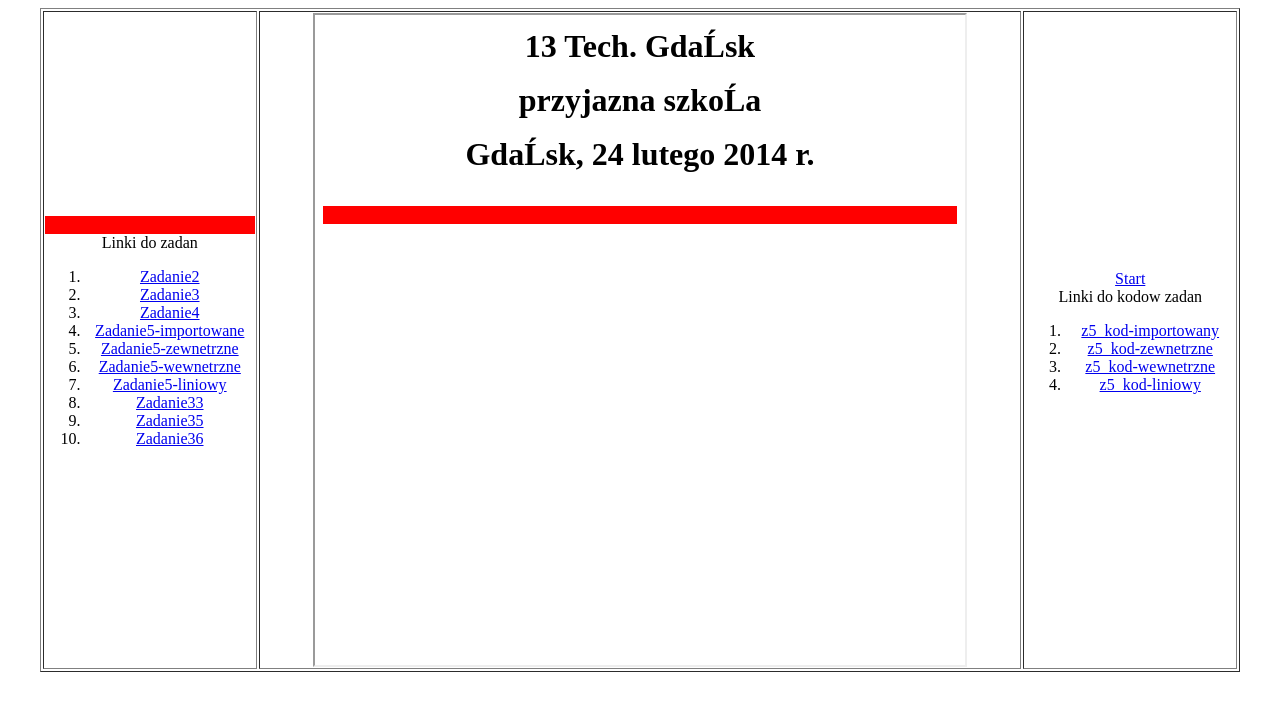
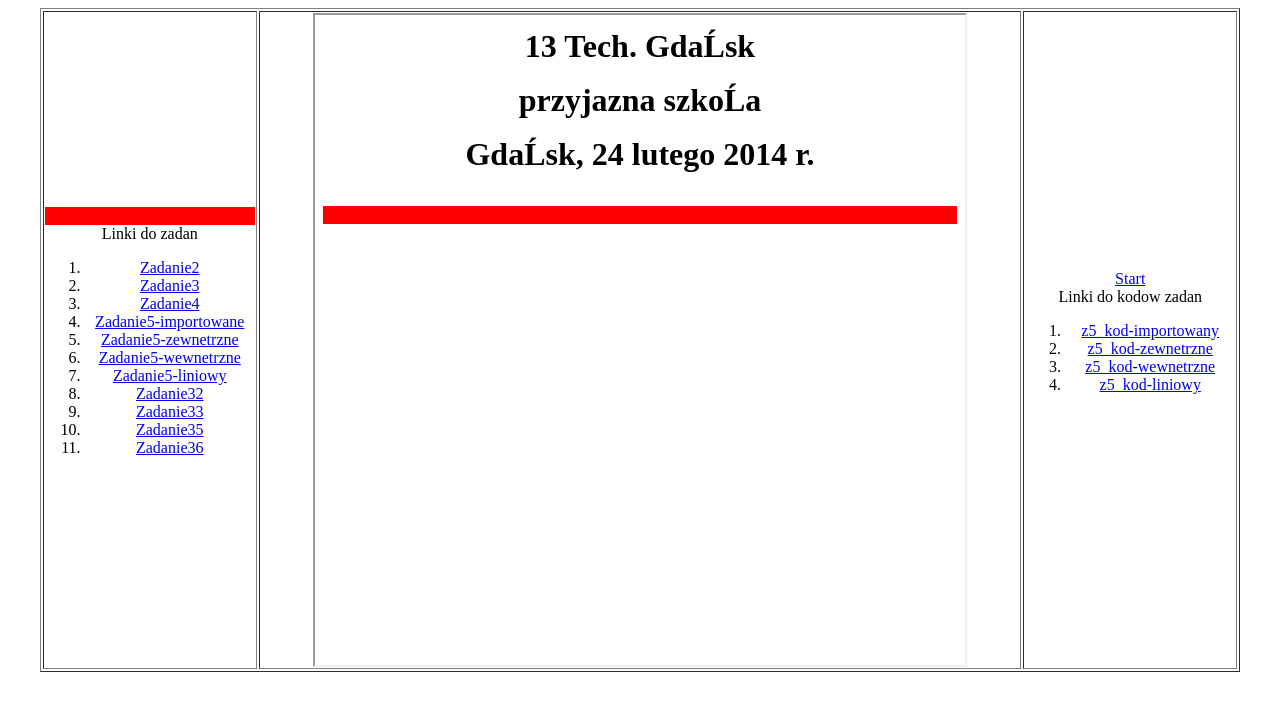
Before and after one commit to mikolaj9898/csscss, a plain HTML site: page index.html in a window 1280 px wide. Drawn offline with Linux system fonts and the light colour scheme.

Commit message:
index.html

```diff
--- a/index.html
+++ b/index.html
@@ -16,6 +16,7 @@
      <li><a href="Kraj_z5_2.html" target="strony">Zadanie5-zewnetrzne</a></li>
      <li><a href="Kraj_z5_3.html" target="strony">Zadanie5-wewnetrzne</a></li>
      <li><a href="Kraj_z5_4.html" target="strony">Zadanie5-liniowy</a></li>
+    <li><a href="zadanie32_kraj.html" target="strony">Zadanie32</a></li>
     <li><a href="zadanie33_kraj.html" target="strony">Zadanie33</a></li>
     <li><a href="zadanie35_kraj.html" target="strony">Zadanie35</a></li>
     <li><a href="zadanie36_kraj.html" target="strony">Zadanie36</a></li>
```
